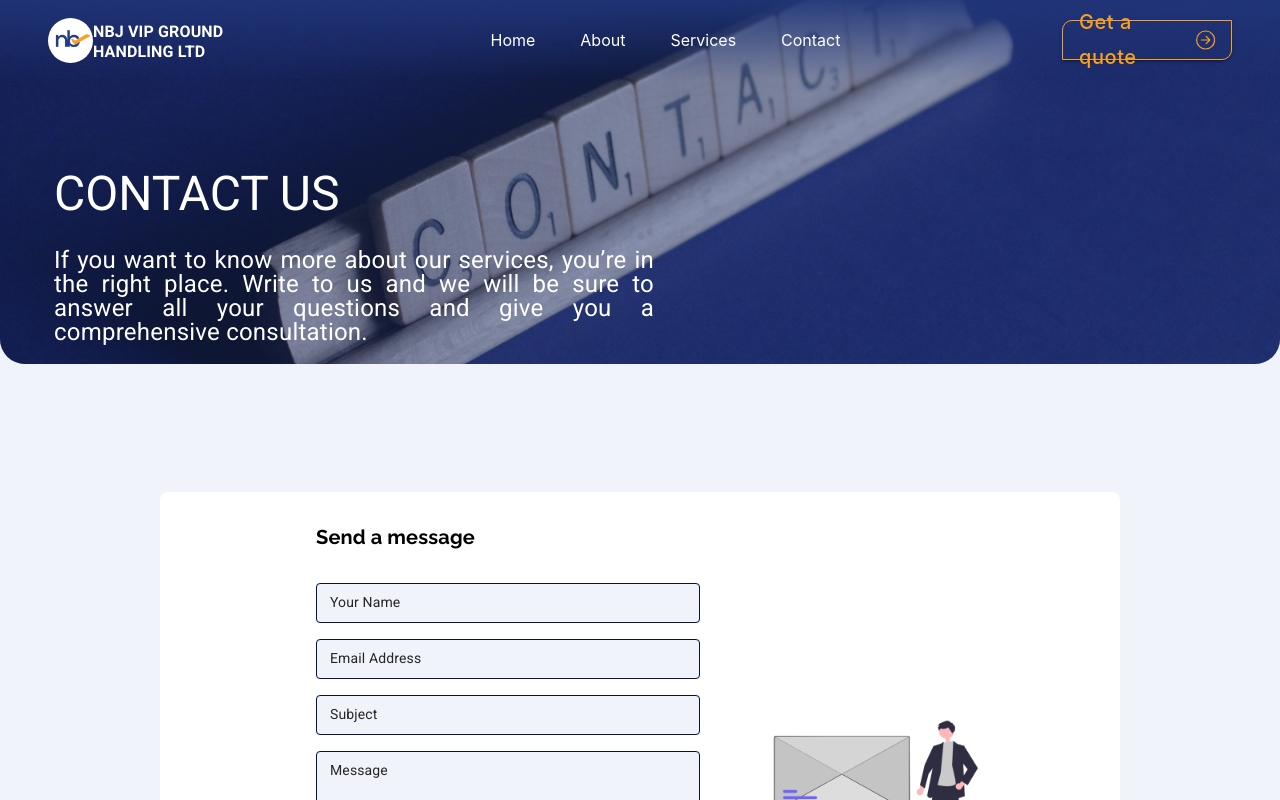
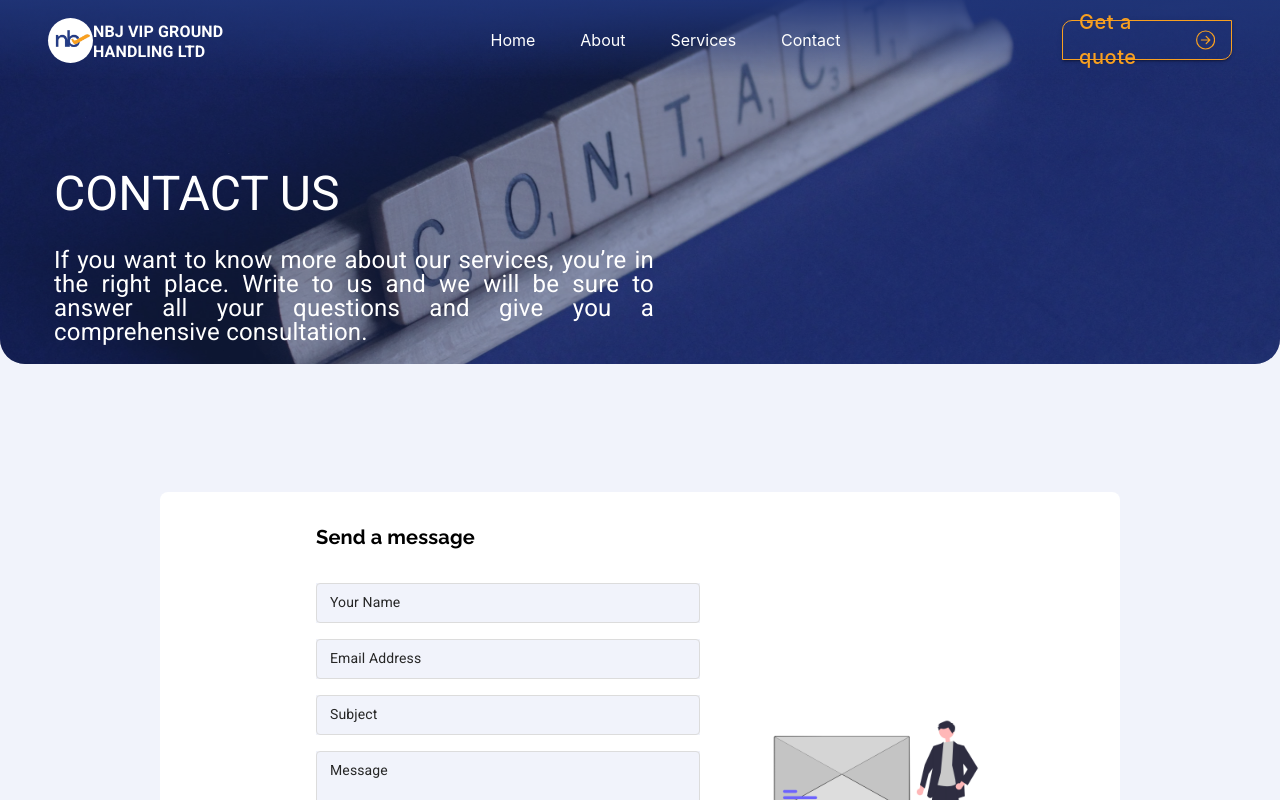
Before and after one commit to NBJ-Developer/nbj-client, a React (Create React App) app: page /Contact in a window 1280 px wide. Shown: the top 800 px of the page. Built offline with nearby package versions, Linux system fonts and the light colour scheme.

Commit message:
Updated side attraction and cta focus

```diff
--- a/src/components/SideAttraction/SideAttraction.jsx
+++ b/src/components/SideAttraction/SideAttraction.jsx
@@ -26,11 +26,10 @@ function SideAttraction() {
       secondaryButton: 'Contact Us',
     },
     {
-      imgPath: 'hotel.png',
-      label: 'Hotels Reservations',
-      body: `Book a room in our hotels to relax after a long flight.
-      We have different rooms that suit your taste. Our rooms are
-      also pet friendly and you definately enjoy your stay.`,
+      imgPath: 'vacation.png',
+      label: 'Vacation Plan',
+      body: `If you are stressed out and in need of spa services and quality
+      relaxation spots, Let’s help you fulfil those wishes.`,
       buttonDisplay: 'secondary',
       secondaryButton: 'Contact Us',
     },
@@ -80,7 +79,7 @@ function SideAttraction() {
               <Slider slideComponent={<ServicesCard content={contents[1]} />} />
             </Grid>
             <Grid item xs={12} md={4}>
-              <Slider slideComponent={<ServicesCard content={contents[0]} />} />
+              <Slider slideComponent={<ServicesCard content={contents[2]} />} />
             </Grid>
           </Grid>
         </Box>
--- a/src/components/Sub/InputField.jsx
+++ b/src/components/Sub/InputField.jsx
@@ -17,7 +17,7 @@ function InputField({ content }) {
       font: 'Open Sans',
       fontWeight: '500',
       fontSize: '14px',
-      color: '#F9A020',
+      color: '#F9A020'
     },
     input: {
       color: '#262626',
@@ -33,13 +33,13 @@ function InputField({ content }) {
     },
     '& .MuiOutlinedInput-root': {
       '& fieldset': {
-        borderColor: content.color === '#ffffff'? '#f1f3fb': '#06133C',
+        borderColor: content.color === '#ffffff'? '#f1f3fb': '#dcdcdc',
       },
       '&:hover fieldset': {
         borderColor: '#F9A020',
       },
       '&.Mui-focused fieldset': {
-        borderColor: content.color === '#ffffff'? '#f1f3fb': '#06133C',
+        borderColor: content.color === '#ffffff'? '#f1f3fb': '#F9A020',
       },
     },
   });
```
Also changed, not shown: public/contact_img.png (added), public/vacation.png (added).
